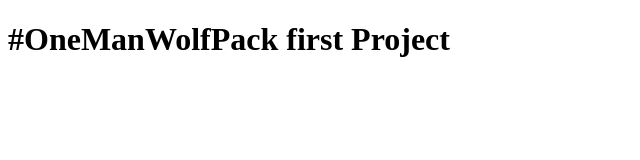
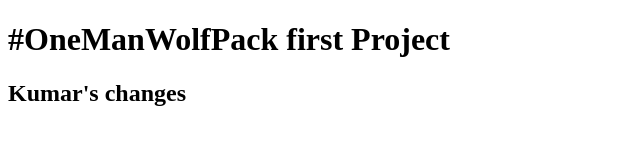
Before and after one commit to cumareshan27/Project1, a plain HTML site: page index.html in a window 1280 px wide. Shown: the whole page, without its empty margins (0-640 px from the left). Drawn offline with Linux system fonts and the light colour scheme.

Commit message:
first test update

```diff
--- a/index.html
+++ b/index.html
@@ -8,5 +8,6 @@
 </head>
 <body>
     <h1>#OneManWolfPack first Project </h1>
+    <h2>Kumar's changes </h2>
 </body>
 </html>
```
